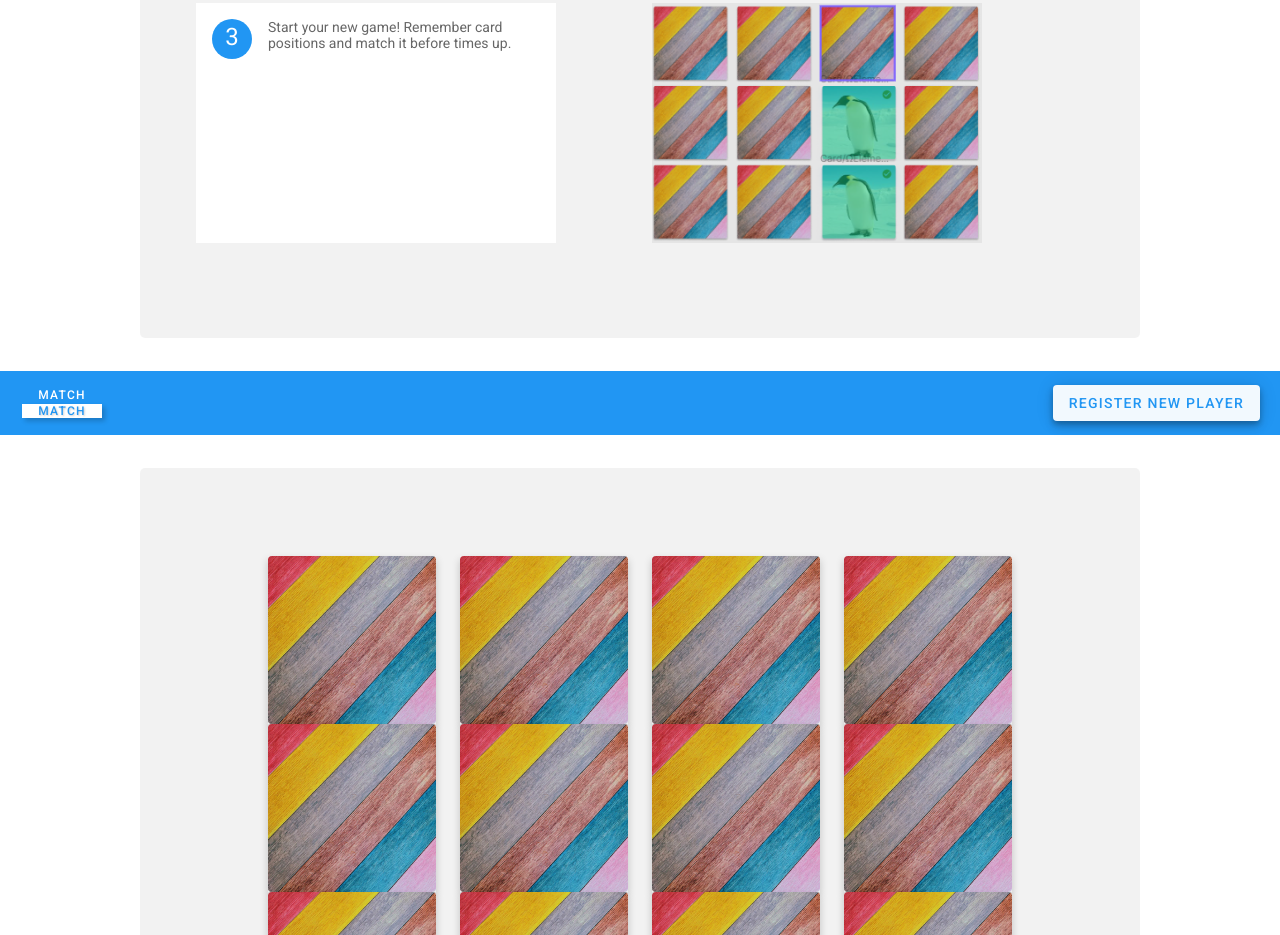
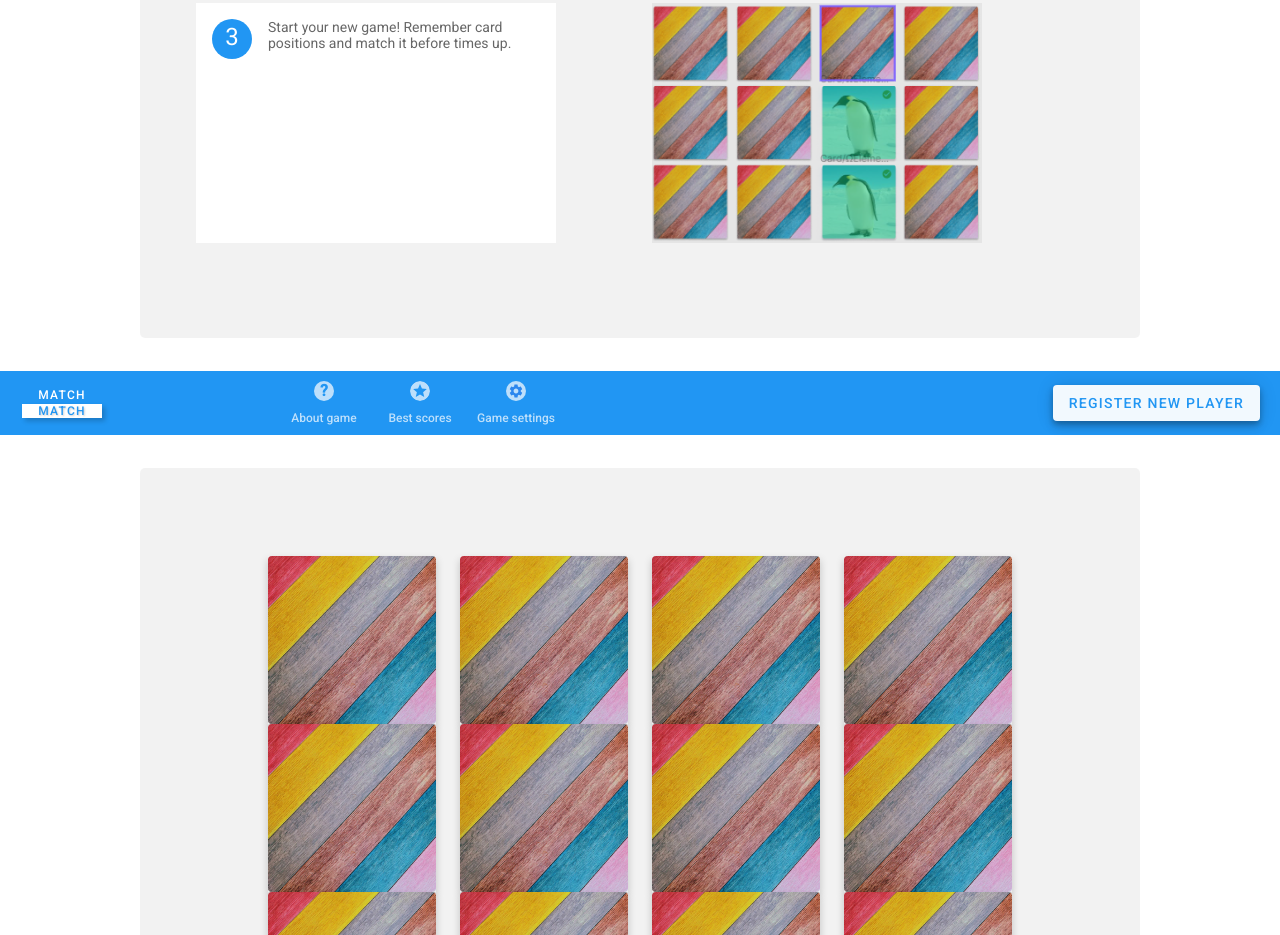
Before and after one commit to Nasridean/match-match-game, a website built with webpack: page index.html in a window 1280 px wide. Shown: the part 561-1496 px from the top of the page. Built offline with nearby package versions, Linux system fonts and the light colour scheme; files whose address does not match are found by name.

Commit message:
game-settings

```diff
--- a/src/app.ts
+++ b/src/app.ts
@@ -1,3 +1,4 @@
+import { About } from "./components/about";
 import { Game } from "./components/game/game";
 import { Header } from "./components/header/header";
 import { ImageCategoryModel } from "./models/image-category-models";
@@ -5,16 +6,31 @@ import { ImageCategoryModel } from "./models/image-category-models";
 export class App {
   private readonly game: Game;
   private readonly header: Header;
-  private readonly main: HTMLElement;
+  private readonly mainElement: HTMLElement;
+  private readonly about: About;
 
   constructor(private readonly rootElement: HTMLElement) {
     this.header = new Header();
-    this.main = document.createElement('main');
-    this.main.classList.add('main');
+    this.mainElement = document.createElement('main');
+    this.mainElement.classList.add('main');
     this.game = new Game();
+    this.about = new About();
     this.rootElement.appendChild(this.header.element);
-    this.rootElement.appendChild(this.main);
-    this.main.appendChild(this.game.element);
+    this.rootElement.appendChild(this.mainElement);
+    this.renderMainContent();
+    window.addEventListener('locationchange', () => this.renderMainContent());
+  }
+  renderMainContent() {
+    this.mainElement.innerHTML = '';
+    switch (window.location.pathname) {
+      case '/about':
+        this.mainElement.appendChild(this.about.element)
+        break;
+
+      default:
+        this.mainElement.appendChild(this.game.element);
+        break;
+    }
   }
 
   async start() {
--- /dev/null
+++ b/src/components/about.ts
@@ -0,0 +1,25 @@
+import { BaseComponent } from "./base-component";
+
+export class About extends BaseComponent {
+  constructor() {
+    super('div', ['main__container']);
+    this.element.innerHTML = `
+      <h2 class="main__title">How to play?</h2>
+      <div class="main__block main__block--1">
+        <div class="main__text main__text--register">Register new player in game</div>
+        <img src="image 1.jpg" alt="add user form" class="main__img main__img--add-user">
+      </div>
+      <div class="main__block main__block--2">
+        <div class="main__text main__text--configure">Configure your game settings</div>
+        <img src="image 2.png" alt="settings button" class="main__img main__img--settings">
+      </div>
+      <div class="main__block main__block--3">
+        <div class="main__text main__text--start">
+          Start your new game! Remember card positions and
+          match it before times up.
+        </div>
+        <img src="image 3.png" alt="cards" class="main__img main__img--cards">
+      </div>
+    `
+  }
+}
--- a/src/components/game/game.ts
+++ b/src/components/game/game.ts
@@ -55,6 +55,7 @@ export class Game extends BaseComponent {
     }
     this.activeCard.markAsCorrect();
     card.markAsCorrect();
-
+    this.activeCard = undefined;
+    this.isAnimation = false;
   }
 }
--- a/src/components/header/header.ts
+++ b/src/components/header/header.ts
@@ -1,4 +1,5 @@
 import { BaseComponent } from "../base-component";
+import { Link } from "../link";
 
 export class Header extends BaseComponent {
   constructor() {
@@ -9,37 +10,26 @@ export class Header extends BaseComponent {
         <p>match</p>
         <p>match</p>
       </div>
-      <div class="header__links">
-        <div class="header__link">
-          <a href="../index.html" class="header__link-button header__link-button--about">
-            <i class="header__icon--about header__icon">?</i>
-            About game
-          </a>
-        </div>
-        <div class="header__link">
-          <a href="#" class="header__link-button header__link-button--score active">
-            <i class="header__icon--score header__icon"></i>
-            Best score
-          </a>
-        </div>
-        <div class="header__link">
-          <a href="settings.html" class="header__link-button header__link-button--game-settings">
-            <i class="header__icon--game-settings header__icon"></i>
-            Game Settings
-          </a>
-        </div>
-      </div>
+      <nav class="header__links">
+
+      </nav>
     </div>
 
     <button class="header__button" id="button">Register new player</button>
     `;
-    if (this.element.firstElementChild)
-    this.element.firstElementChild.innerHTML = `
-      <div class="header__logo">
-        <p>match</p>
-        <p>match</p>
-      </div>
-      <div class="header__links"></div>`;
+      this.createLinks()
+      window.addEventListener('locationchange', () => {
+        this.createLinks();
+        document.getElementById(window.location.pathname.slice(1))?.classList.add('header__link-button--active');
 
+      })
+    }
+    createLinks() {
+      if (this.element.firstElementChild?.lastElementChild) {
+        this.element.firstElementChild.lastElementChild.innerHTML = '';
+        this.element.firstElementChild.lastElementChild.appendChild(new Link(['About game', '?'], 'about').element);
+        this.element.firstElementChild.lastElementChild.appendChild(new Link(['Best scores', ''], 'score').element);
+        this.element.firstElementChild.lastElementChild.appendChild(new Link(['Game settings', ''], 'game-settings').element);
+    }
   }
 }
--- a/src/components/link.ts
+++ b/src/components/link.ts
@@ -4,11 +4,14 @@ export class Link extends BaseComponent {
   constructor(private readonly innerText: string[], BEMModificator: string) {
     super('div', ['header__link']);
     this.element.innerHTML = `
-    <button class="header__link-button header__link-button--${BEMModificator}">
+    <button class="header__link-button header__link-button--${BEMModificator}" id="${BEMModificator}">
       <i class="header__icon--${BEMModificator} header__icon">${innerText[1]}</i>
       ${innerText[0]}
     </button>
     `
-    //this.element.addEventListener('click', navigate)
+    this.element.firstElementChild?.addEventListener('click', (e) => {
+      window.history.pushState({}, '', `/${BEMModificator}`);
+      window.dispatchEvent(new Event('locationchange'))
+    });
   }
 }
--- a/src/styles/header/__header.scss
+++ b/src/styles/header/__header.scss
@@ -32,6 +32,10 @@
         opacity: 0.7;
         font-size: 12px;
         text-decoration: none;
+        &--active {
+          opacity: 1;
+          background-color: darken($color: $primary, $amount: 5);
+        }
     }
     &__icon {
         display: block;
@@ -97,7 +101,3 @@
         }
     }
 }
-.active {
-    opacity: 1;
-    background-color: darken($color: $primary, $amount: 5);
-}
```
Also changed, not shown: src/components/game-settings.ts (added, +21 -0 lines), src/components/scores.ts (added, +15 -0 lines), public/image 1.jpg (renamed from src/styles/icons/image 1.jpg), public/image 2.png (renamed from src/styles/icons/image 2.png), public/image 3.png (renamed from src/styles/icons/image 3.png).
